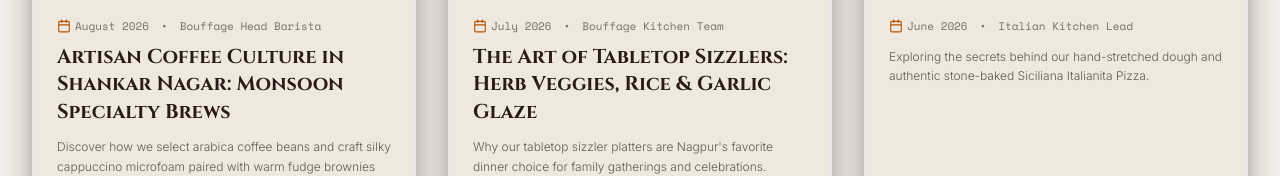
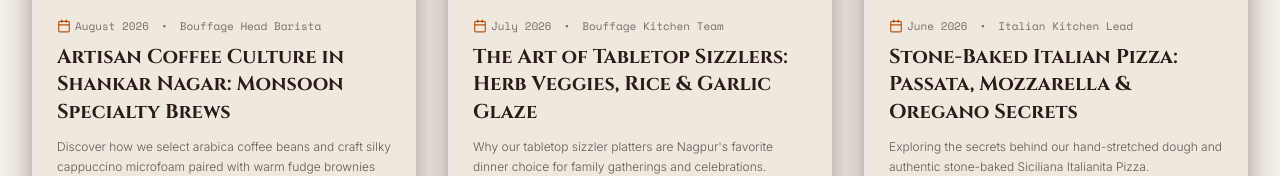
Before and after one commit to lokeshnagrikar/Bouffage-Cafe-And-Bistro, a Next.js app: page /blog in a window 1280 px wide. Shown: the part 600-776 px from the top of the page. Built offline with nearby package versions, Linux system fonts and the light colour scheme.

Commit message:
fix: blog post title type interface for vercel build

```diff
--- a/app/blog/page.tsx
+++ b/app/blog/page.tsx
@@ -32,7 +32,7 @@ export default function BlogPage() {
     },
     {
       id: "authentic-italian-pizza",
-      name: "Stone-Baked Italian Pizza: Passata, Mozzarella & Oregano Secrets",
+      title: "Stone-Baked Italian Pizza: Passata, Mozzarella & Oregano Secrets",
       category: "Italian Cuisine",
       date: "June 2026",
       author: "Italian Kitchen Lead",
```
